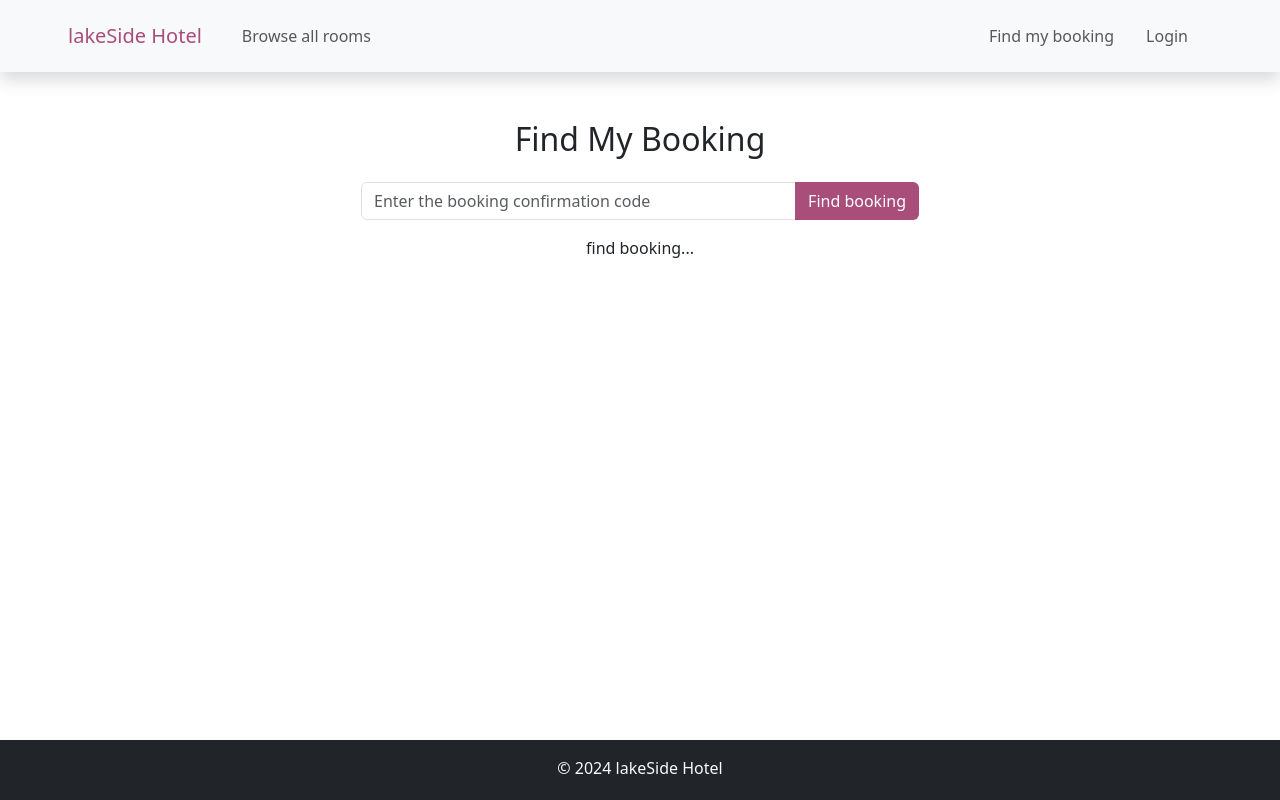
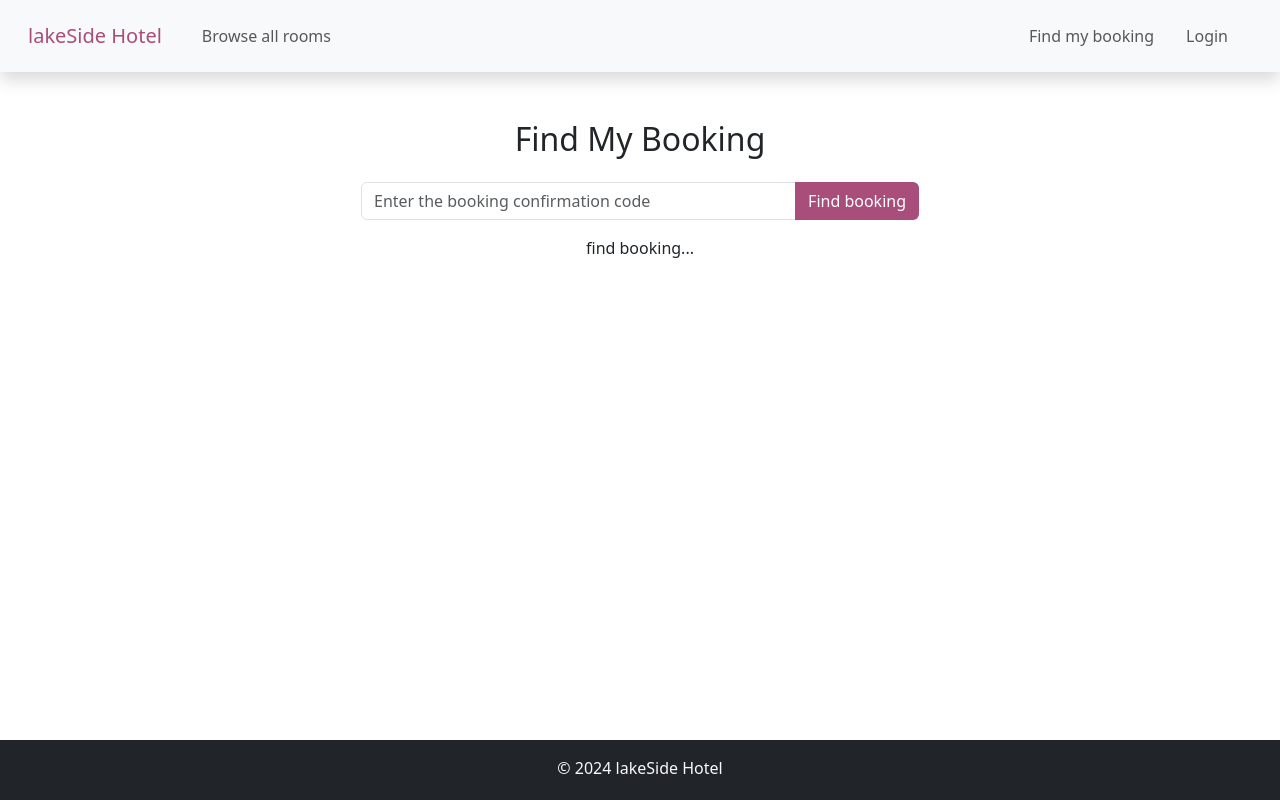
Before and after one commit to Vicktor007/lakeSide, a React (Vite) app: page /logout in a window 1280 px wide. Built offline with nearby package versions, Linux system fonts and the light colour scheme; no server answers.

Commit message:
navbar fix

```diff
--- a/src/components/layout/NavBar.jsx
+++ b/src/components/layout/NavBar.jsx
@@ -102,7 +102,7 @@ const NavBar = () => {
     const userRole = localStorage.getItem("userRole");
 
     return (
-        <nav className="navbar navbar-expand-lg bg-body-tertiary px-5 shadow sticky-top">
+        <nav className="navbar navbar-expand-lg bg-body-tertiary px-2 shadow sticky-top">
             <div className="container-fluid m-2">
                 <Link to={"/"} className="navbar-brand">
                     <span className="hotel-color">lakeSide Hotel</span>
```
